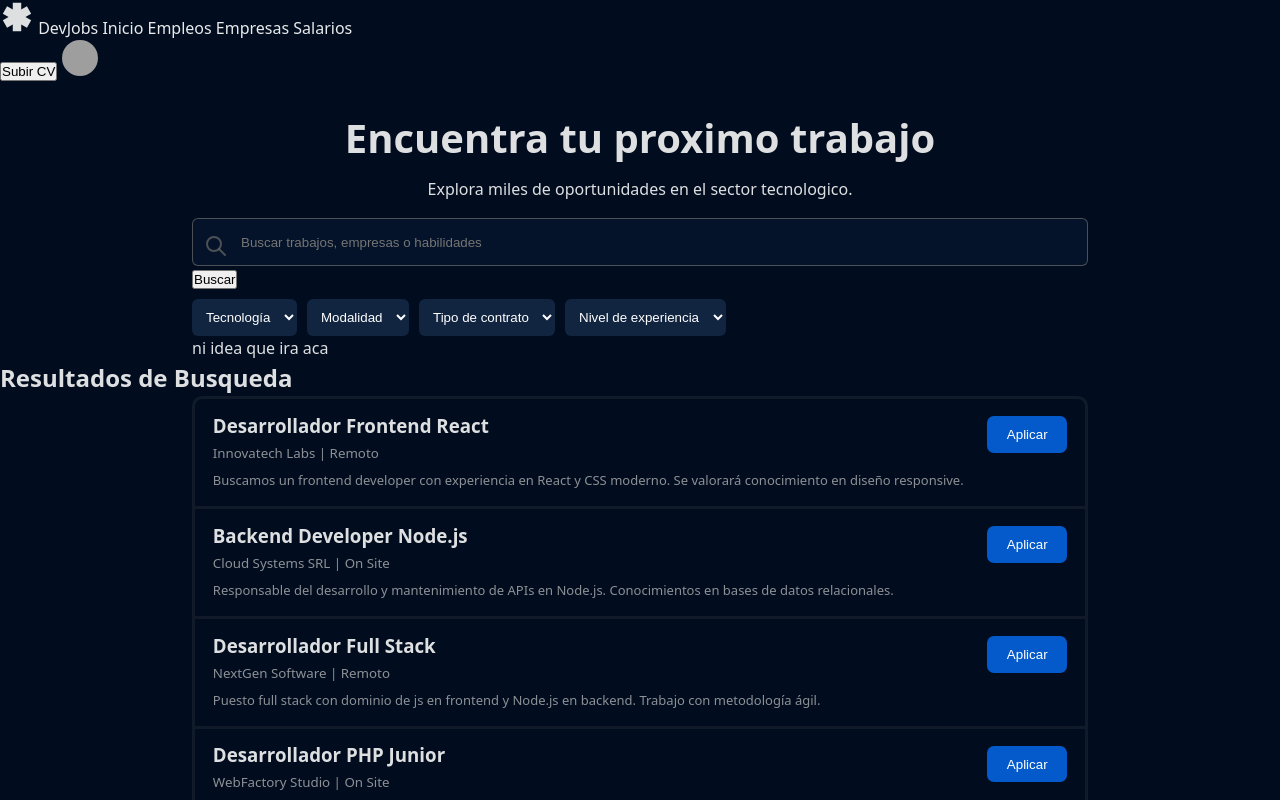
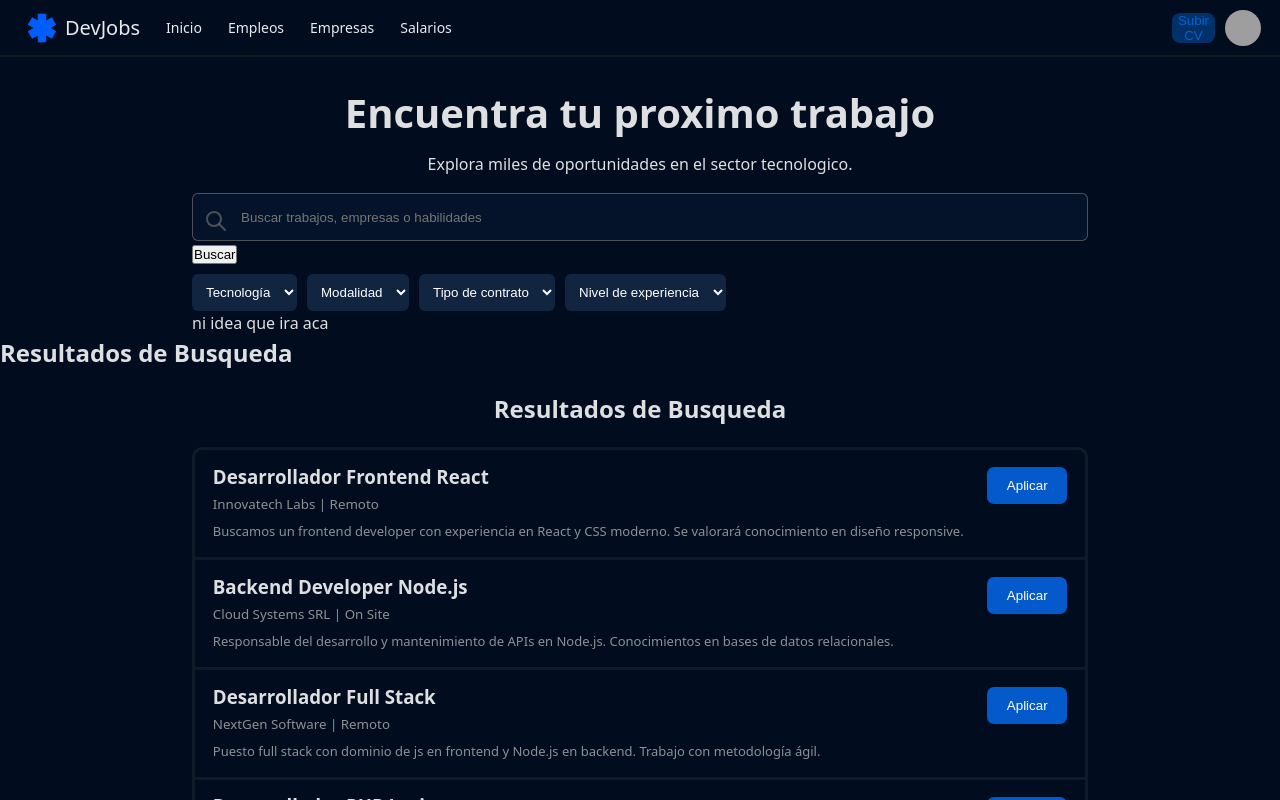
Before and after one commit to CesValde/JsCamp-Bootcamp, a React (Vite) app in the folder Clase4-5 - React/: page / in a window 1280 px wide. Shown: the top 800 px of the page. Built offline with nearby package versions, Linux system fonts and the light colour scheme.

Commit message:
img, json, style
agrego la imagen en home, el json es array, y estilo en linea de un h2

```diff
--- a/Clase4-5 - React/src/Components/Header.jsx
+++ b/Clase4-5 - React/src/Components/Header.jsx
@@ -3,8 +3,8 @@ import '../js/devjobs-avatar-element.js'
 
 export function Header() {
    return (
-         <header className={styles.header}>
-            <div className={styles.headLeft}>
+         <header className={styles.headerStyle}>
+            <div className={styles.leftSide}>
                <svg width="34" height="34" fill="none" viewBox="0 0 48 48" xmlns="http://www.w3.org/2000/svg"><path clipRule="evenodd" d="M12.08 24 4 19.248 9.955 8.752l8.085 4.744L18.045 4h11.91l.005 9.496 8.085-4.744L44 19.248 35.92 24 44 28.752l-5.955 10.496-8.085-4.744L29.955 44h-11.91l-.005-9.496-8.085 4.744L4 28.752z" fill="currentColor" fillRule="evenodd"/></svg>
                <a href=""> DevJobs </a>
                <a href=""> Inicio </a>
@@ -12,9 +12,9 @@ export function Header() {
                <a href=""> Empresas </a>
                <a href=""> Salarios </a>
             </div>
-            <div className={styles.headRight}>
-               <button className={styles.btn}> Subir CV </button>
-               <devjobs-avatar username="CesValde" size="36" className={styles.avatar}> </devjobs-avatar>
+            <div className={styles.rightSide}>
+               <button> Subir CV </button>
+               <devjobs-avatar username="CesValde" size="36"> </devjobs-avatar>
             </div>
          </header>
    )
--- a/Clase4-5 - React/src/Components/OfertJobs.jsx
+++ b/Clase4-5 - React/src/Components/OfertJobs.jsx
@@ -4,6 +4,8 @@ import styles from '../OfertJobs.module.css'
 export function OfertJobs({ jobs }) {
    return (
       <>
+         <h2 style={{ textAlign: "center", padding: "20px 0" }}> Resultados de Busqueda </h2>
+
          <div className={styles.ofertJobs}>
             {jobs.map(job => (
                <JobCard key={job.id} job={job} />
--- a/Clase4-5 - React/src/json/data.json
+++ b/Clase4-5 - React/src/json/data.json
@@ -6,7 +6,7 @@
     "ubicacion": "Remoto",
     "descripcion": "Buscamos un frontend developer con experiencia en React y CSS moderno. Se valorará conocimiento en diseño responsive.",
     "data": {
-      "technology": "js",
+      "technology": ["js"],
       "modalidad": "remoto",
       "contrato": "full time",
       "nivel": "junior"
```
Also changed, not shown: Clase4-5 - React/src/img/background.webp (added).
